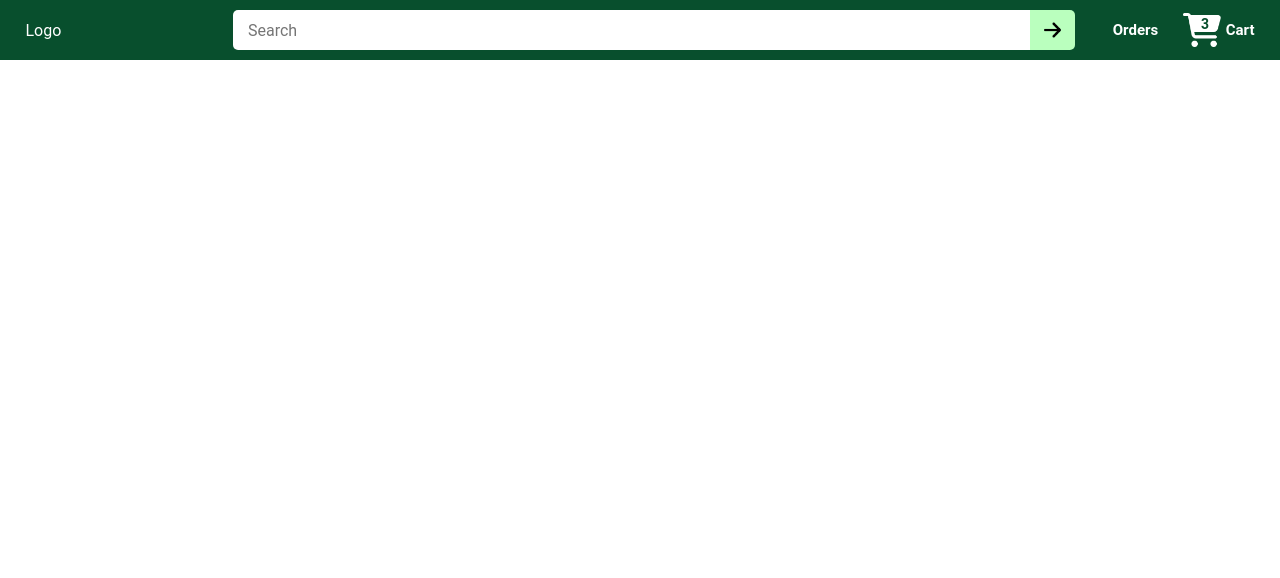
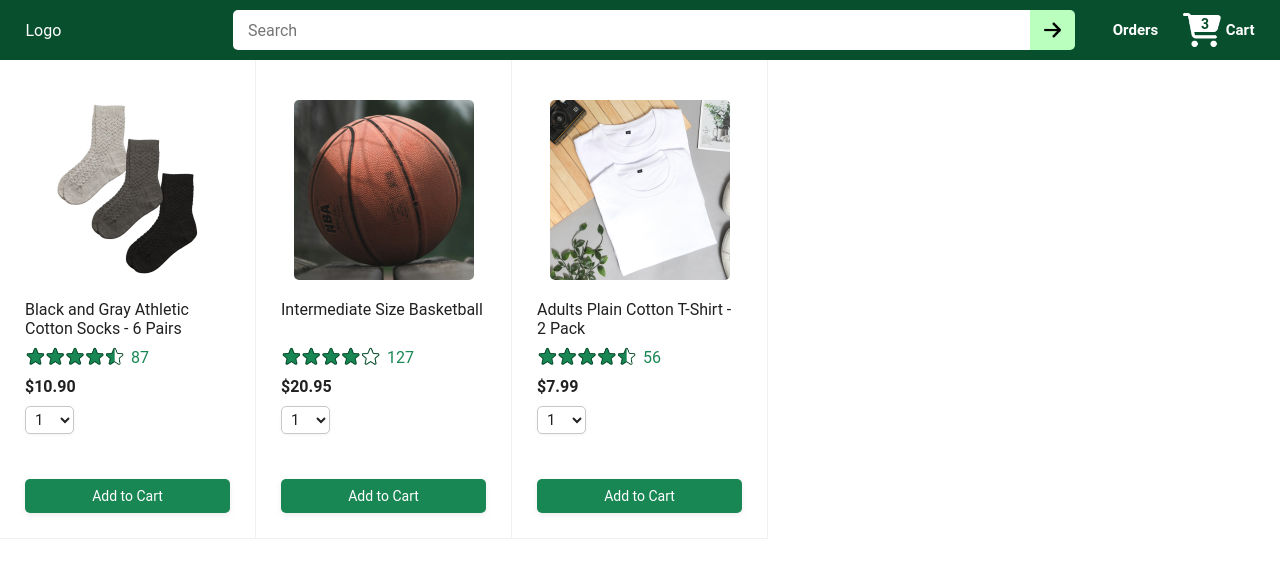
Before and after one commit to developerroshank/ecommerce-project-react, a React (Vite) app: page / in a window 1280 px wide. Shown: the top 578 px of the page. Built offline with nearby package versions, Linux system fonts and the light colour scheme.

Commit message:
Add Homepage in App.jsx

```diff
--- a/src/App.jsx
+++ b/src/App.jsx
@@ -1,10 +1,10 @@
 import React from 'react'
-import { Header } from './components/Header'
+import { HomePage } from './pages/HomePage'
 
 const App = () => {
   return (
     <>
-      <Header />
+      <HomePage />
     </>
   )
 }
```
